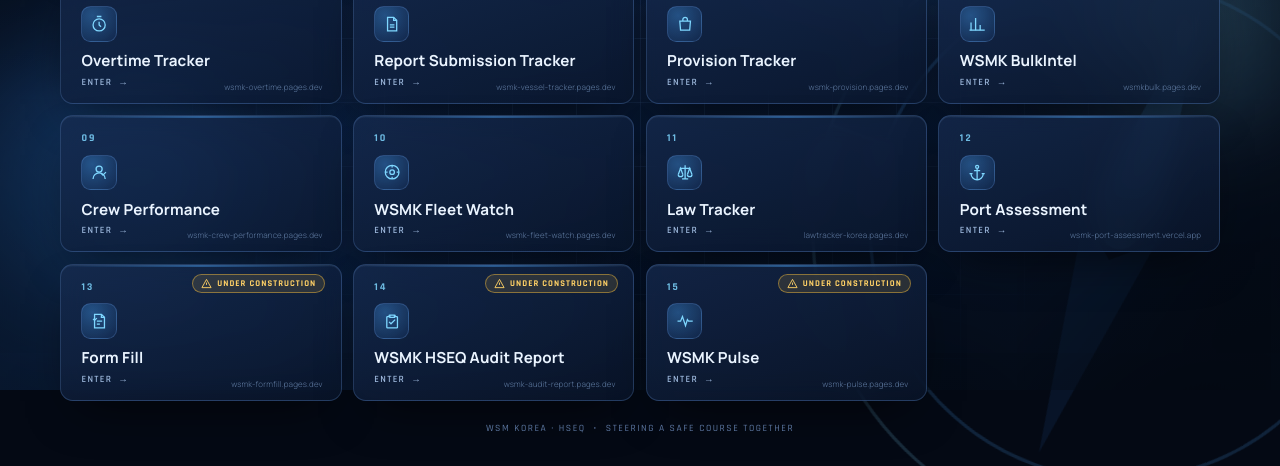
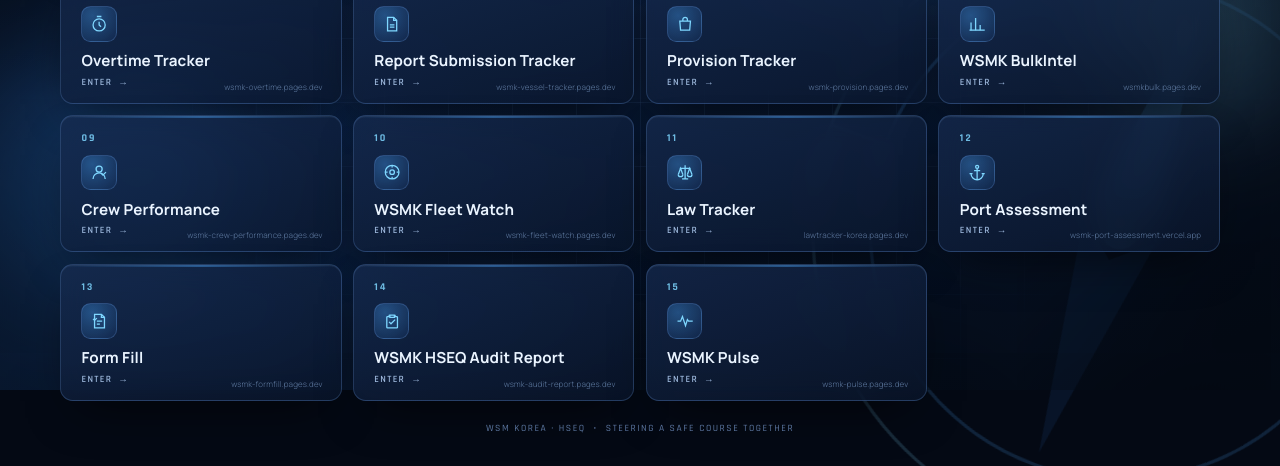
Before and after one commit to brightatsea-alt/wsmk-gateway, a plain HTML site: page index.html in a window 1280 px wide. Shown: the part 410-876 px from the top of the page. Drawn offline with Linux system fonts and the light colour scheme; a script that the page names is missing.

Commit message:
Remove under-construction badges from cards 13-15

```diff
--- a/index.html
+++ b/index.html
@@ -400,7 +400,6 @@
 
       <a class="gate g-in-13" href="https://wsmk-formfill.pages.dev/" target="_blank" rel="noopener">
         <span class="idx">13</span>
-        <span class="wip" title="Under construction"><svg viewBox="0 0 24 24"><path d="M12 3L2 21h20L12 3z"/><path d="M12 10v5"/><path d="M12 18h.01"/></svg><span>Under construction</span></span>
         <span class="ic">
           <svg viewBox="0 0 24 24"><path d="M6 3h9l4 4v14H6V3z"/><path d="M15 3v4h4"/><path d="M9 12h7"/><path d="M9 16h4"/><path d="M4 9l2 2 3-3"/></svg>
         </span>
@@ -413,7 +412,6 @@
 
       <a class="gate g-in-14" href="https://wsmk-audit-report.pages.dev/" target="_blank" rel="noopener">
         <span class="idx">14</span>
-        <span class="wip" title="Under construction"><svg viewBox="0 0 24 24"><path d="M12 3L2 21h20L12 3z"/><path d="M12 10v5"/><path d="M12 18h.01"/></svg><span>Under construction</span></span>
         <span class="ic">
           <svg viewBox="0 0 24 24"><path d="M9 4h6a1 1 0 011 1v1h2a1 1 0 011 1v13a1 1 0 01-1 1H6a1 1 0 01-1-1V7a1 1 0 011-1h2V5a1 1 0 011-1z"/><path d="M9 4v3h6V4"/><path d="M8 13l2.5 2.5L16 10"/></svg>
         </span>
@@ -426,7 +424,6 @@
 
       <a class="gate g-in-15" href="https://wsmk-pulse.pages.dev/" target="_blank" rel="noopener">
         <span class="idx">15</span>
-        <span class="wip" title="Under construction"><svg viewBox="0 0 24 24"><path d="M12 3L2 21h20L12 3z"/><path d="M12 10v5"/><path d="M12 18h.01"/></svg><span>Under construction</span></span>
         <span class="ic">
           <svg viewBox="0 0 24 24"><path d="M2 12h4l2.5-6 4 12 2.5-8 1.5 2H22"/></svg>
         </span>
```
